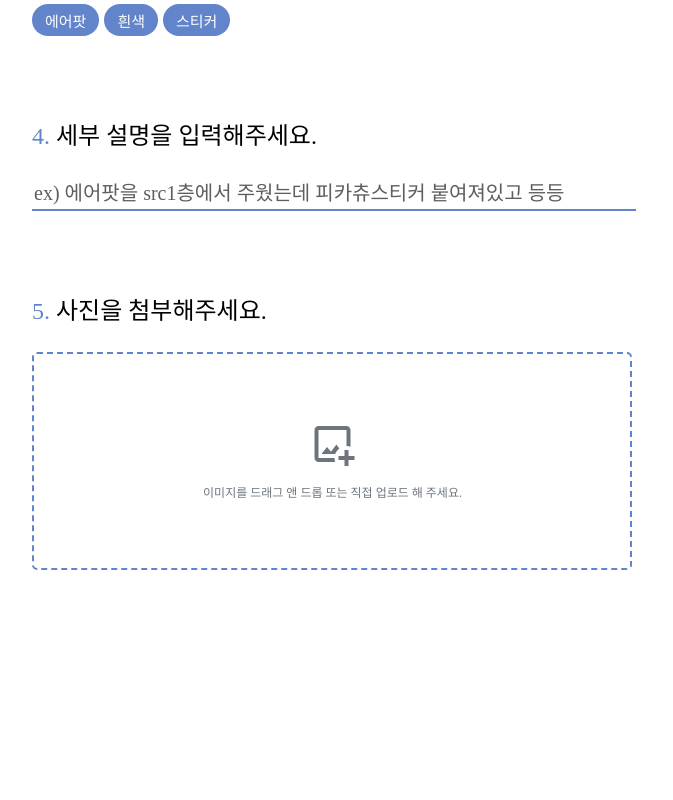
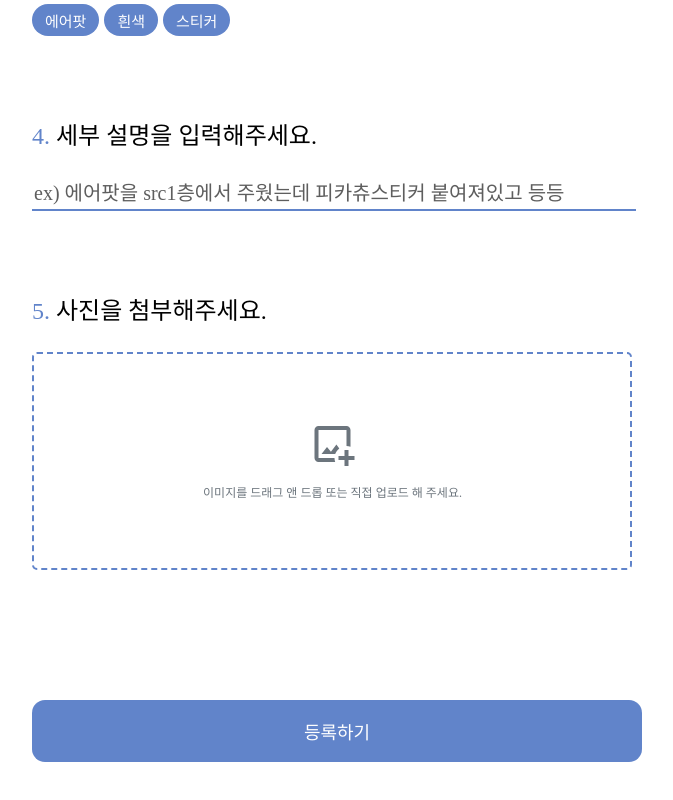
Before and after one commit to siniseong/Aditno-Client, a React (Create React App) app: page /find-form in a window 1280 px wide. Shown: the part 627-1427 px from the top of the page, without its empty margins (308-981 px from the left). Before the commit the page ends 1397 px from the top, so only its background shows below. Built offline with nearby package versions, Linux system fonts and the light colour scheme; a web font is replaced by a local one.

Commit message:
💩 등록 폼 찾았어요/잃어버렸어요 버튼 추가

```diff
--- a/src/components/FindForm.js
+++ b/src/components/FindForm.js
@@ -40,10 +40,26 @@ function FindForm() {
               <img id="image-preview" src="" alt="업로드된 이미지" />
             </div>
           </div>
+          <div className="submit-button">
+            <button type="submit" style={submitButtonStyle}>등록하기</button>
+          </div>
         </form>
       </main>
     </div>
   );
 }
 
+const submitButtonStyle = {
+  width: '610px',
+  padding: '18px 0',
+  marginTop: '50px',
+  borderRadius: '13px',
+  backgroundColor: '#6184CA',
+  color: '#FFF',
+  border: 'none',
+  fontSize: '18px',
+  fontWeight: '500',
+  cursor: 'pointer',
+};
+
 export default FindForm;
--- a/src/components/LostForm.js
+++ b/src/components/LostForm.js
@@ -40,10 +40,26 @@ function LostForm() {
               <img id="image-preview" src="" alt="업로드된 이미지" />
             </div>
           </div>
+          <div className="submit-button">
+            <button type="submit" style={submitButtonStyle}>등록하기</button>
+          </div>
         </form>
       </main>
     </div>
   );
 }
 
+const submitButtonStyle = {
+  width: '610px',
+  padding: '18px 0',
+  marginTop: '50px',
+  borderRadius: '13px',
+  backgroundColor: '#6184CA',
+  color: '#FFF',
+  border: 'none',
+  fontSize: '18px',
+  fontWeight: '500',
+  cursor: 'pointer',
+};
+
 export default LostForm;
```
